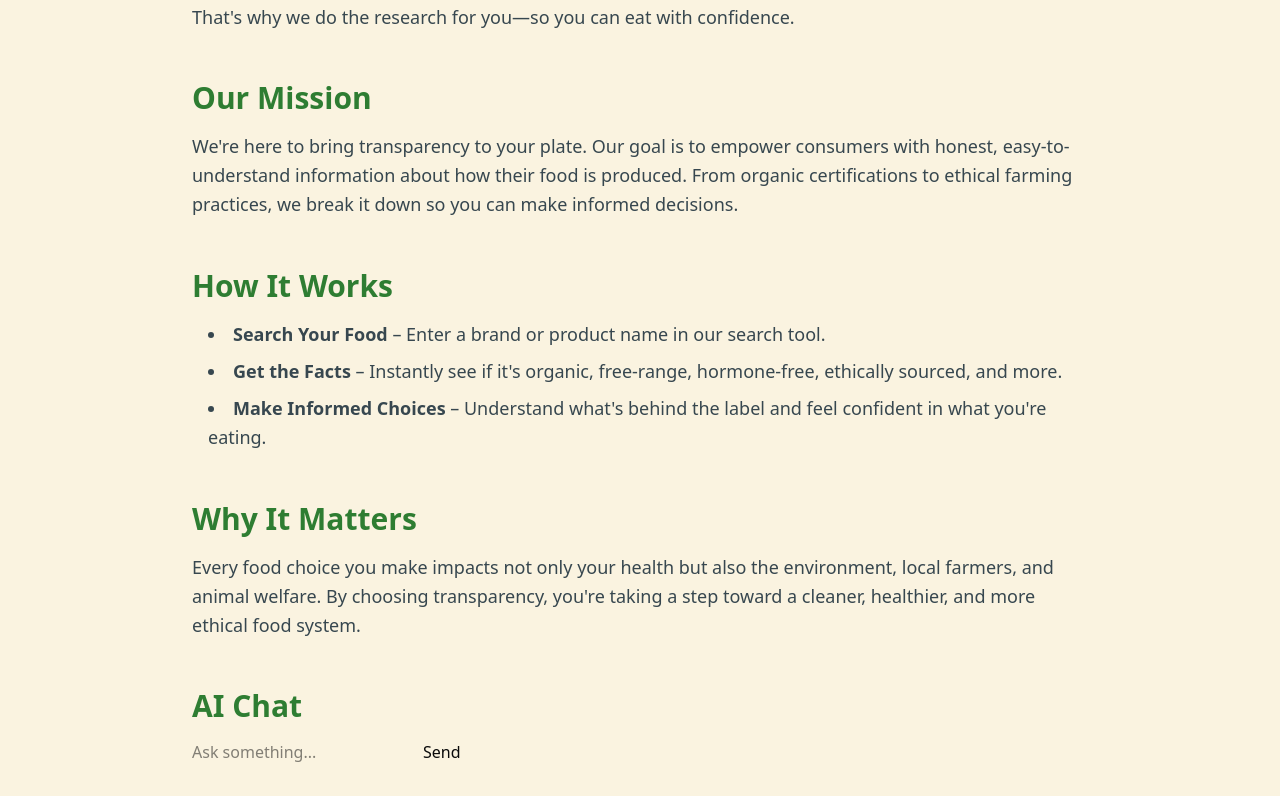
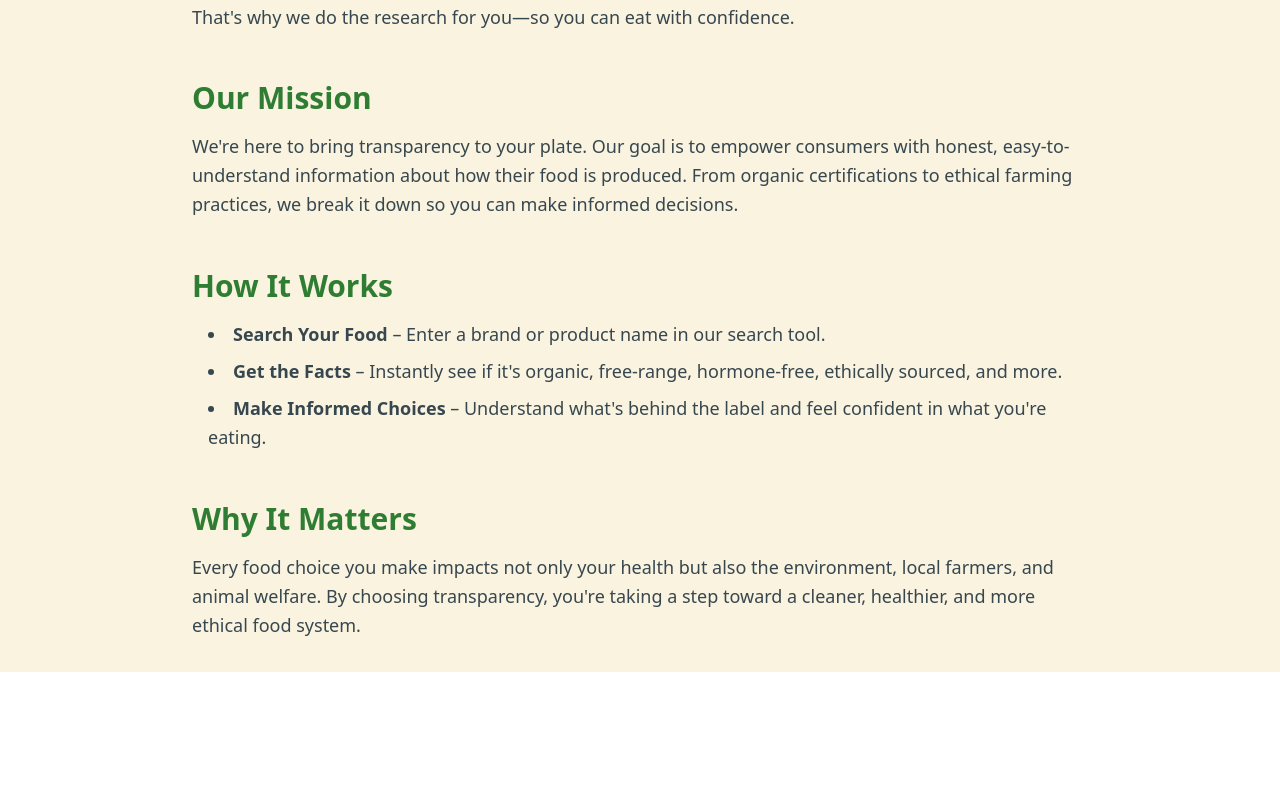
Before and after one commit to davud27/CleanPlate, a React (Vite) app in the folder HopperHacks2025/: page /about in a window 1280 px wide. Shown: the part 192-988 px from the top of the page. After the commit the page ends 864 px from the top, so only its background shows below. Built offline with nearby package versions, Linux system fonts and the light colour scheme.

Commit message:
Removed Test AI Chat
Removed the chatbot at the bottom of the about page that we used for testing api

```diff
--- a/HopperHacks2025/src/routes/about.tsx
+++ b/HopperHacks2025/src/routes/about.tsx
@@ -44,11 +44,6 @@ export default function About() {
             and more ethical food system.
           </p>
         </section>
-
-        <section>
-          <h2 className="text-3xl font-bold text-[#2E7D32] mb-4">AI Chat</h2>
-          <AiChat />
-        </section>
       </div>
     </div>
   );
--- a/HopperHacks2025/src/routes/index.tsx
+++ b/HopperHacks2025/src/routes/index.tsx
@@ -89,7 +89,7 @@ function Index() {
                   id="foodName"
                   value={foodName}
                   onChange={(e) => setFoodName(e.target.value)}
-                  placeholder="Enter food name (e.g., chicken nuggets)"
+                  placeholder="Enter food name (e.g., Chicken Nuggets)"
                   required
                   autoComplete="off"
                   className="w-full px-4 py-3 rounded-xl border-2 border-[#8D6E63]/20 focus:border-[#4CAF50] focus:ring-[#4CAF50]/20 focus:ring-4 transition-all duration-300 bg-white/50 backdrop-blur-sm placeholder:text-[#8D6E63]/40 text-lg"
```
